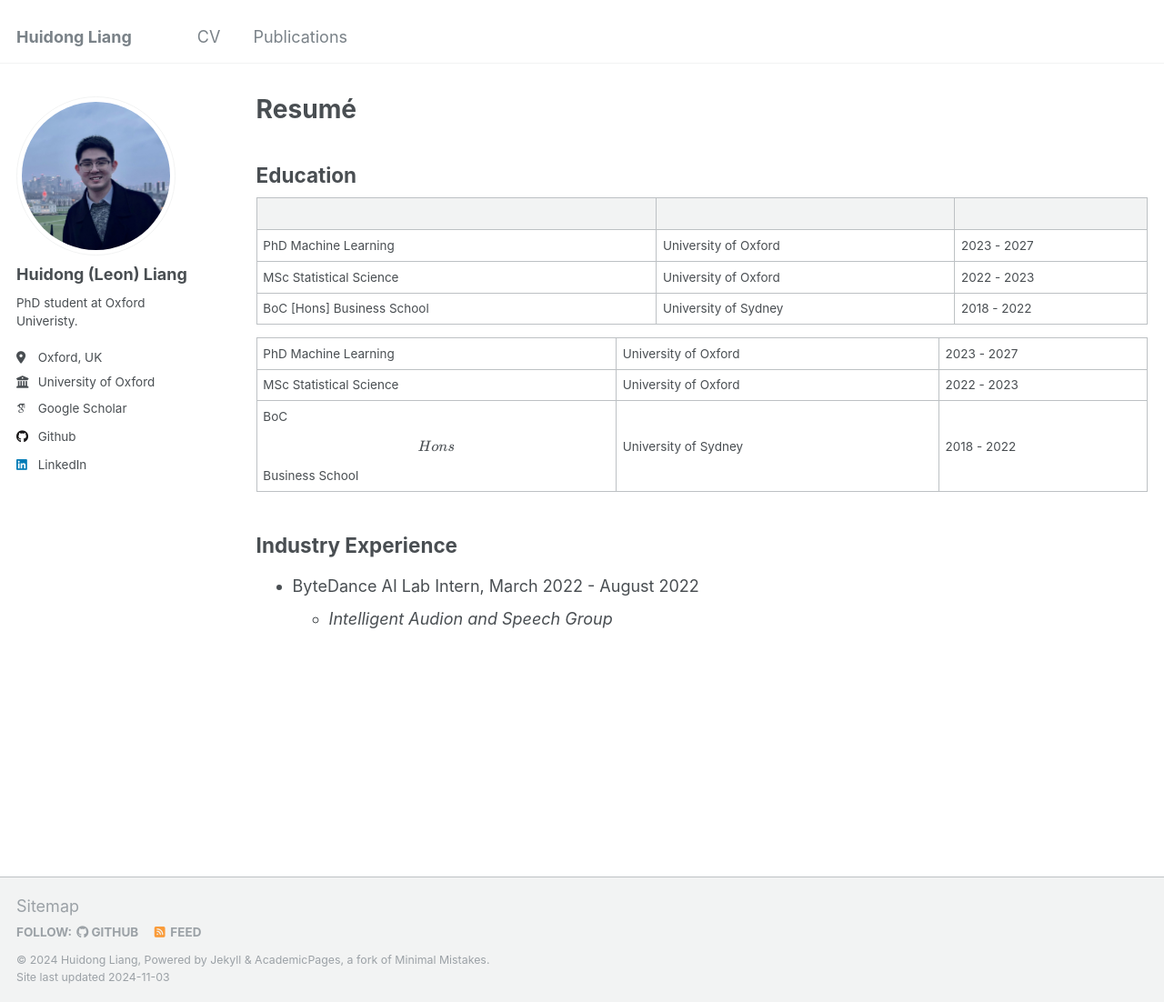
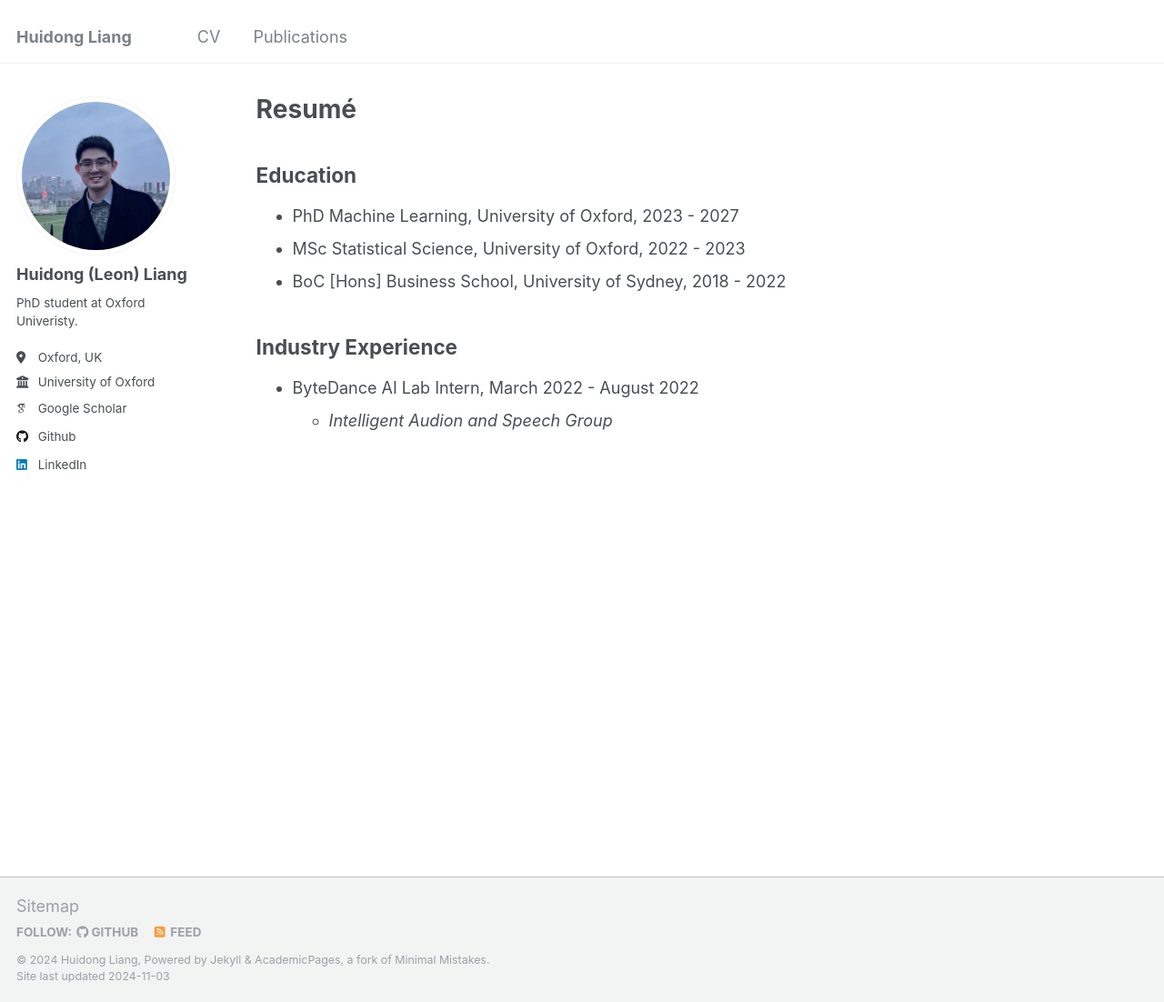
Before and after one commit to LeonResearch/leon.github.io, a Jekyll site: the page built from _pages/cv.md, in a window 1280 px wide and 1102 px high. Shown: the whole window at 91% size. Built offline with Jekyll 4.4.1, drawn with Linux system fonts in a browser that asks for light colours; some web fonts are replaced.

Commit message:
Update cv.md

```diff
--- a/_pages/cv.md
+++ b/_pages/cv.md
@@ -11,31 +11,9 @@ redirect_from:
 
 Education
 ------
-
-|          |          |          |
-|----------|----------|----------|
-| PhD Machine Learning  | University of Oxford   | 2023 - 2027  |
-| MSc Statistical Science | University of Oxford  | 2022 - 2023 |
-| BoC \[Hons\] Business School | University of Sydney | 2018 - 2022 |
-
-
-<table>
-  <tr>
-    <td>PhD Machine Learning</td>
-    <td>University of Oxford</td>
-    <td>2023 - 2027</td>
-  </tr>
-  <tr>
-    <td>MSc Statistical Science</td>
-    <td>University of Oxford</td>
-    <td>2022 - 2023</td>
-  </tr>
-  <tr>
-    <td>BoC \[Hons\] Business School</td>
-    <td>University of Sydney</td>
-    <td>2018 - 2022</td>
-  </tr>
-</table>
+* PhD Machine Learning, University of Oxford, 2023 - 2027
+* MSc Statistical Science, University of Oxford, 2022 - 2023
+* BoC \[Hons\] Business School, University of Sydney, 2018 - 2022
 
 Industry Experience
 ------
```
